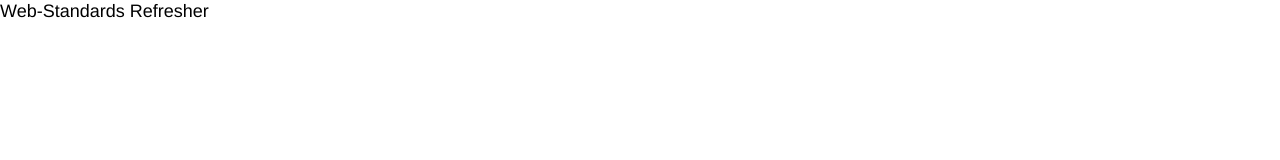
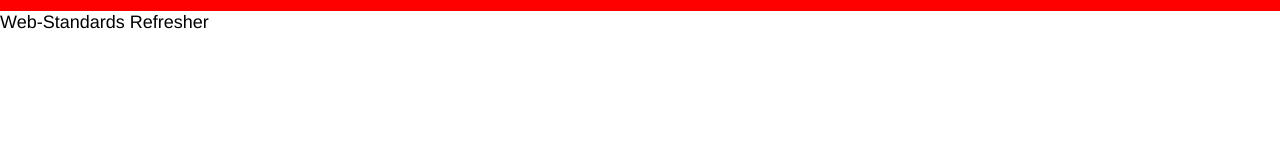
Before and after one commit to wsi-2021/web-standards, a plain HTML site: page index.html in a window 1280 px wide. Drawn offline with Linux system fonts and the light colour scheme.

Commit message:
Wire up JavaScript/CSS to show a red border

```diff
--- a/index.html
+++ b/index.html
@@ -8,5 +8,6 @@
 </head>
 <body>
   <h1>Web-Standards Refresher</h1>
+  <script src="main.js"></script>
 </body>
 </html>
--- a/main.js
+++ b/main.js
@@ -0,0 +1,4 @@
+document.addEventListener('DOMContentLoaded', function() {
+  console.log('OMG, the DOM has loaded!');
+  document.querySelector('html').className = 'js';
+});
--- a/screen.css
+++ b/screen.css
@@ -13,3 +13,6 @@ html {
   line-height: 22px;
   font-family: "Helvetica Neue", Helvetica, Arial, sans-serif;
 }
+.js {
+  border-top: 11px solid red;
+}
```
